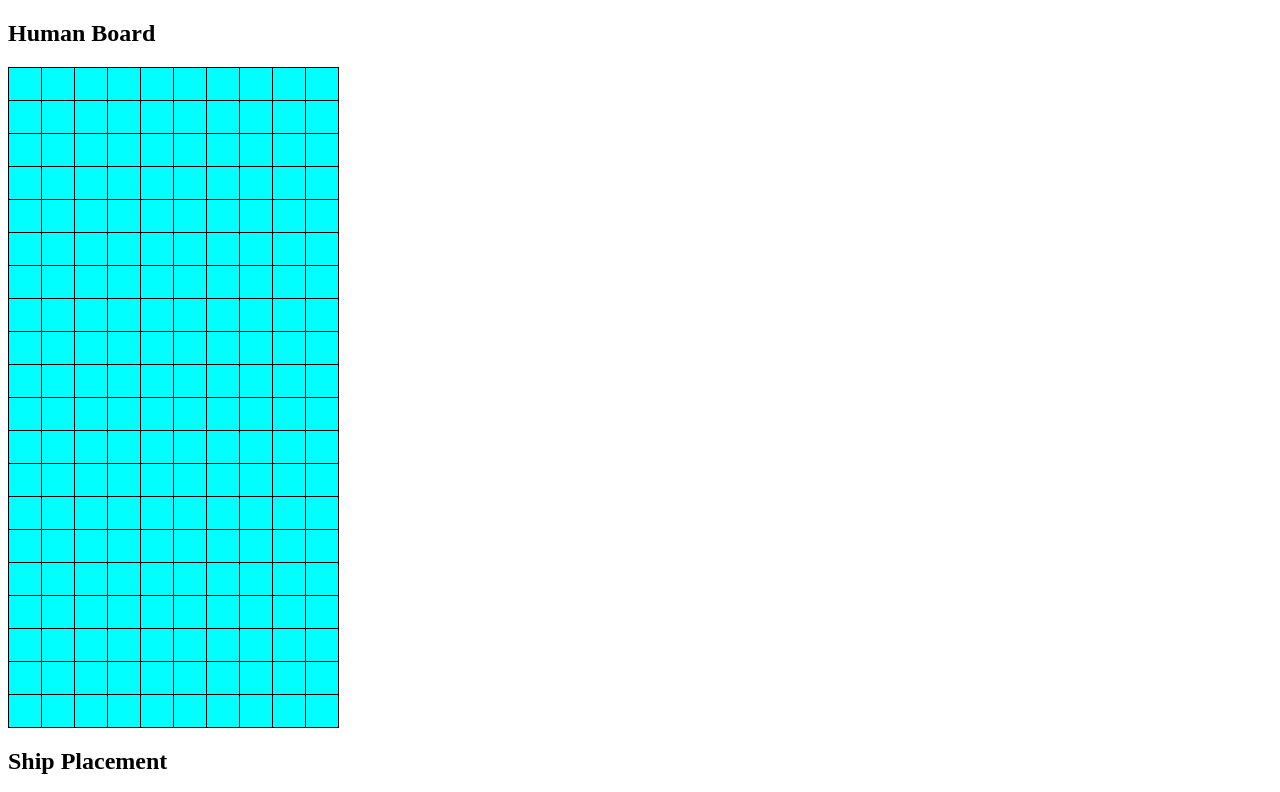
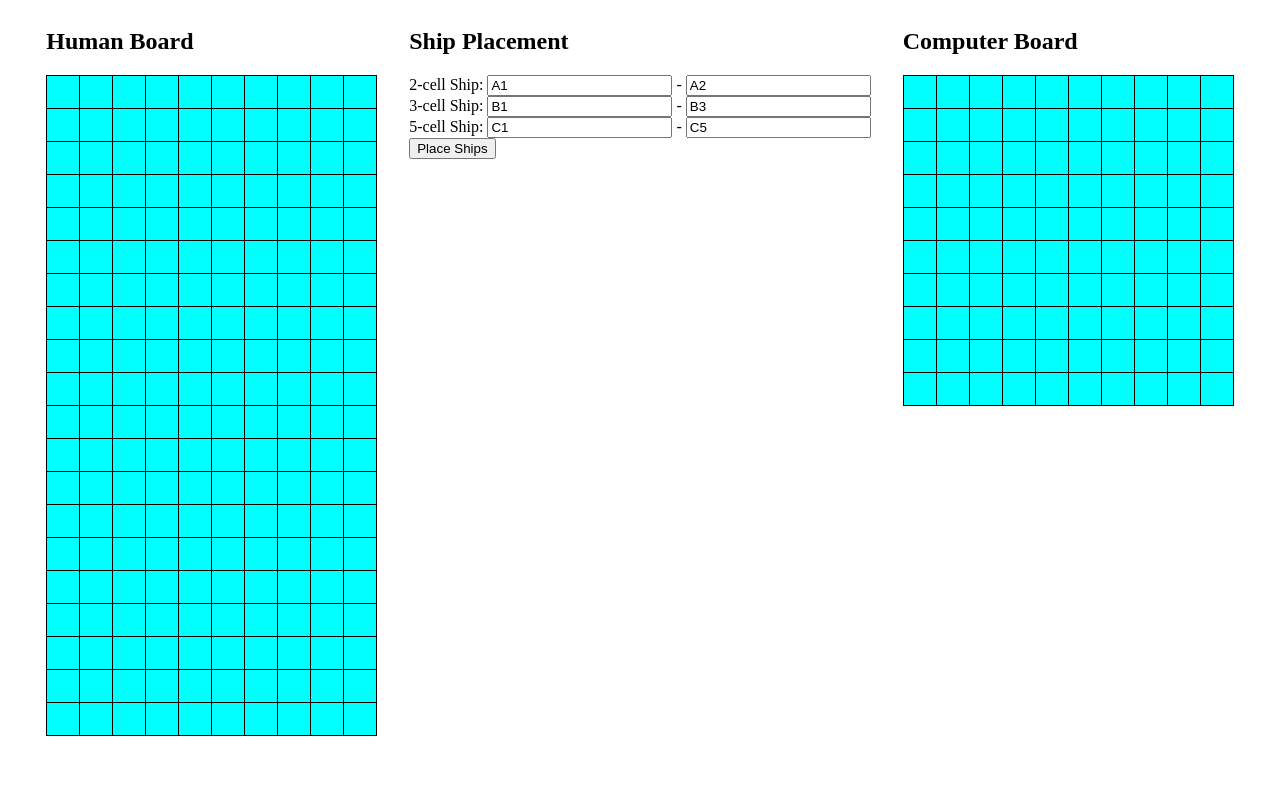
Before and after one commit to TeddyFrye/battleship, a website built with webpack: page index.html in a window 1280 px wide. Shown: the top 792 px of the page. Built offline with nearby package versions, Linux system fonts and the light colour scheme.

Commit message:
Moves computer board next to human

```diff
--- a/index.html
+++ b/index.html
@@ -8,8 +8,12 @@
     <link rel="stylesheet" href="style.css" />
   </head>
   <body>
+    <div class="board-container">
+      <div class="board-wrapper">
         <h2>Human Board</h2>
         <table id="humanBoard"></table>
+      </div>
+      <div class="placement form">
         <h2>Ship Placement</h2>
         <form id="shipPlacementForm">
           <div>
@@ -63,10 +67,12 @@
 
           <button id="shipButton" type="button">Place Ships</button>
         </form>
-
+      </div>
+      <div class="board-wrapper">
         <h2>Computer Board</h2>
         <table id="computerBoard"></table>
-
+      </div>
+    </div>
     <script>
       console.log("Inline script executed");
     </script>
--- a/style.css
+++ b/style.css
@@ -11,7 +11,7 @@ td {
     background-color:aqua;
 }
 
-td.ship {
+#humanBoard td.ship {
     background-color: gray;  /* When a ship is placed */
 }
 
@@ -26,3 +26,18 @@ td.miss {
 td.sunk {
     background-color: red;  /* When a ship is fully sunk */
 }
+
+.board-container {
+    display: flex;
+    justify-content: center;
+    align-items: start;
+    gap: 2rem; /* Adjust as necessary */
+}
+
+
+/* For square cells */
+.board td::before {
+    content: "";
+    display: block;
+    padding-top: 100%;  /* for square cells */
+}
```
Lines whose indentation alone changed are shown as unchanged.
